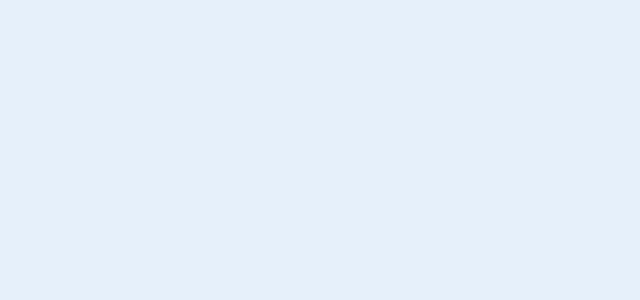
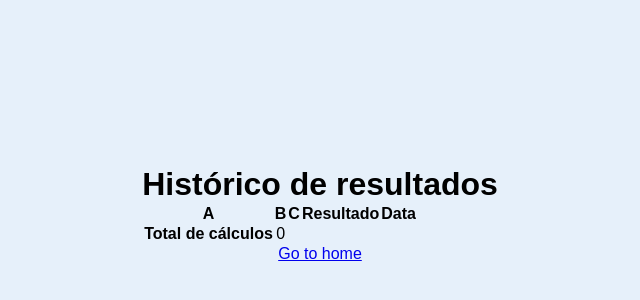
Before and after one commit to guilhermedevmatos15/equacao-2-grau, a React (Vite) app: page /history in a window 1280 px wide. Before the commit this address had no page. Shown: the part 186-486 px from the top of the page, without its empty margins (320-960 px from the left). Built offline with nearby package versions, Linux system fonts and the light colour scheme.

Commit message:
lógica inicial feita

```diff
--- a/src/Router.jsx
+++ b/src/Router.jsx
@@ -1,12 +1,14 @@
 import { Routes, Route } from 'react-router-dom';
 
 import Home from './pages/Home/Home';
+import History from './pages/History/History';
 
 const Router = () => {
 	return (
 		<>
 			<Routes>
 				<Route path='/' element={<Home />}></Route>
+				<Route path='/history' element={<History />}></Route>
 			</Routes>
 		</>
 	);
--- a/src/contexts/HistoryProvider.jsx
+++ b/src/contexts/HistoryProvider.jsx
@@ -1,6 +1,6 @@
 import { createContext, useEffect, useReducer } from 'react';
 
-const HistoryContext = createContext();
+export const HistoryContext = createContext();
 
 const KEY_LOCAL_STORAGE = 'history';
 
@@ -22,7 +22,7 @@ const HistoryProvider = ({ children }) => {
 		const dataLocal =
 			JSON.parse(localStorage.getItem(KEY_LOCAL_STORAGE)) || [];
 
-		if (!dataLocal?.length)
+		if (dataLocal?.length)
 			dispatch({ type: 'SET_ALL_HISTORY', payload: [...dataLocal] });
 		else dispatch({ type: 'SET_ALL_HISTORY', payload: [] });
 	}, []);
--- /dev/null
+++ b/src/pages/History/History.css
@@ -0,0 +1,8 @@
+.History {
+   width: 100%;
+   min-height: 100vh;
+   padding: 50px 30px;
+   display: flex;
+   justify-content: center;
+   align-items: center;
+}
--- /dev/null
+++ b/src/pages/History/History.jsx
@@ -0,0 +1,58 @@
+import { useContext } from 'react';
+import { Link } from 'react-router-dom';
+
+import './History.css';
+
+import { HistoryContext } from '../../contexts/HistoryProvider';
+
+import HistoryItem from './HistoryItem/HistoryItem';
+
+const History = () => {
+	const { history } = useContext(HistoryContext);
+
+	return (
+		<div className="History">
+			<main>
+				<h1>Histórico de resultados</h1>
+
+				<table>
+					<thead>
+						<tr>
+							<th>A</th>
+							<th>B</th>
+							<th>C</th>
+							<th>Resultado</th>
+							<th>Data</th>
+						</tr>
+					</thead>
+
+					<tbody>
+						{history.map((item, index) => (
+							<HistoryItem
+								coefA={item.coefA}
+								coefB={item.coefB}
+								coefC={item.coefC}
+								result={item.result}
+								date={item.date}
+								key={index}
+							/>
+						))}
+					</tbody>
+
+					<tfoot>
+						<tr>
+							<th scope="row">Total de cálculos</th>
+							<td>{history?.length || 0}</td>
+						</tr>
+					</tfoot>
+				</table>
+
+				<p>
+					<Link to="/">Go to home</Link>
+				</p>
+			</main>
+		</div>
+	);
+};
+
+export default History;
--- /dev/null
+++ b/src/pages/History/HistoryItem/HistoryItem.jsx
@@ -0,0 +1,15 @@
+import './HistoryItem.css';
+
+const HistoryItem = ({ coefA, coefB, coefC, result, date }) => {
+	return (
+		<tr className="HistoryItem">
+			<td>{coefA}</td>
+			<td>{coefB}</td>
+			<td>{coefC}</td>
+			<td className="highlight">{result}</td>
+			<td>{date}</td>
+		</tr>
+	);
+};
+
+export default HistoryItem;
--- a/src/pages/Home/Home.jsx
+++ b/src/pages/Home/Home.jsx
@@ -1,5 +1,7 @@
-import { useState } from 'react';
+import { useState, useContext } from 'react';
+import { Link } from 'react-router-dom';
 
+// styles
 import './Home.css';
 
 // components
@@ -11,7 +13,12 @@ import ImgEquacao from '../../assets/img/equacao.png';
 // utils
 import solveEquation from '../../utils/solveEquation';
 
+// contexts
+import { HistoryContext } from '../../contexts/HistoryProvider';
+
 const Home = () => {
+	const { dispatch } = useContext(HistoryContext);
+
 	const [coeficienteA, setCoeficienteA] = useState(1);
 	const [coeficienteB, setCoeficienteB] = useState(1);
 	const [coeficienteC, setCoeficienteC] = useState(1);
@@ -21,17 +28,38 @@ const Home = () => {
 	function handleSubmit(e) {
 		e.preventDefault();
 
-		const r = solveEquation(coeficienteA, coeficienteB, coeficienteC);
+		let r = solveEquation(coeficienteA, coeficienteB, coeficienteC);
 
 		if (r === false) {
-			setResult('Não é uma equação de 2° grau');
+			r = 'Não é uma equação de 2° grau';
 		} else if (r.length === 0) {
-			setResult('Sem raizes reais!');
+			r = 'Sem raizes reais!';
 		} else if (r.length === 1) {
-			setResult('x = ' + r[0]);
+			r = 'x = ' + r[0];
 		} else {
-			setResult(`x = { ${r[0]} ; ${r[1]} }`);
+			r = `x = { ${r[0]} ; ${r[1]} }`;
 		}
+
+		setResult(r);
+
+		const newDate = new Date();
+
+		dispatch({
+			type: 'ADD',
+			payload: {
+				coefA: coeficienteA,
+				coefB: coeficienteB,
+				coefC: coeficienteC,
+				result: r,
+				date: `${
+					newDate.getDate() +
+					'/' +
+					(newDate.getMonth() + 1 < 10
+						? '0' + (newDate.getMonth() + 1)
+						: newDate.getMonth() + 1)
+				} - ${newDate.getHours()}:${newDate.getMinutes()}`,
+			},
+		});
 	}
 
 	return (
@@ -86,6 +114,10 @@ const Home = () => {
 				</form>
 
 				<HistoryPreview />
+
+				<p className="cta">
+					<Link to="/history">Go to history</Link>
+				</p>
 			</main>
 		</div>
 	);
```
Also changed, not shown: src/pages/History/HistoryItem/HistoryItem.css (added).
